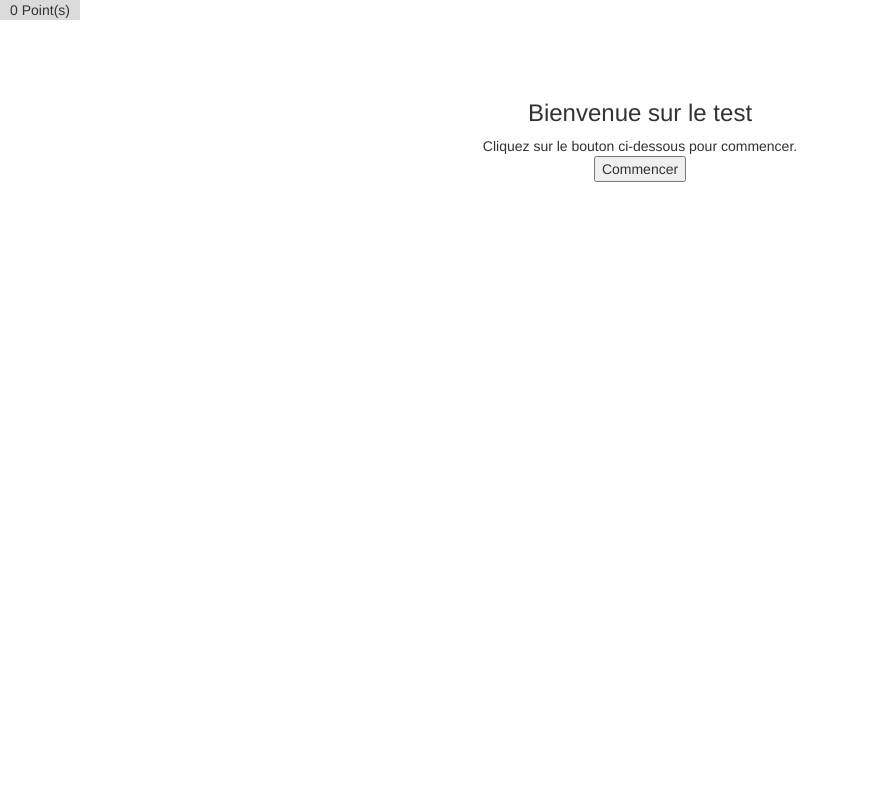
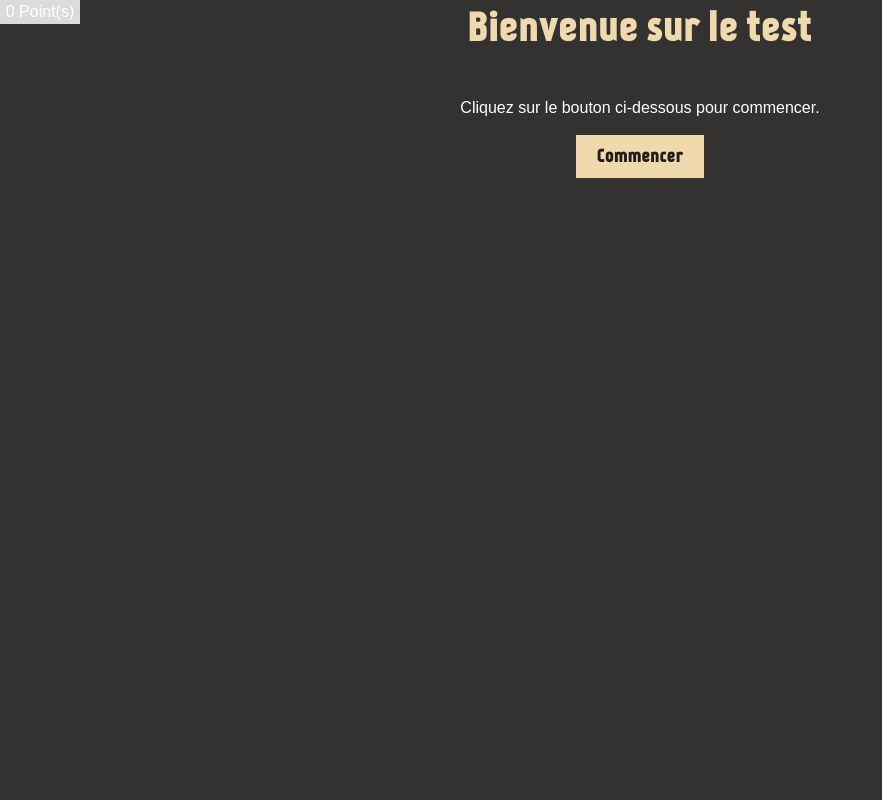
Before and after one commit to Pierre3f4/quizTestPhp, a PHP site: page / in a window 1280 px wide. Shown: the whole page, without its empty margins (0-882 px from the left). Run offline with PHP 8.4, Linux system fonts and the light colour scheme; some libraries are stand-ins or nearby versions.

Commit message:
styles avancé

```diff
--- a/config.php
+++ b/config.php
@@ -5,7 +5,7 @@
 		'user' => 'root',
 		'pwd' => ''
 	);
-	$themePath = 'theme/bootstrap/';
+	$themePath = 'theme/je-parle-quebecois/';
 	$metaDescription = 'Quizz test PHP';
 	$googleAnalyticsId = 'UA-XXXXX-Y';
 
--- a/index.php
+++ b/index.php
@@ -18,15 +18,15 @@
         <link rel="manifest" href="site.webmanifest">
         <link rel="apple-touch-icon" href="icon.png">
         <!-- Place favicon.ico in the root directory -->
-
+        <?php
+            include($themePath . 'header.php');
+            include($themePath . 'question.php');
+        ?>
         <link rel="stylesheet" href="css/normalize.css">
         <link rel="stylesheet" href="css/main.css">
         <link rel="stylesheet" href="css/style.css">
         <link rel="stylesheet" href="<?php echo $themePath . 'css/style.css' ?>">
-        <?php
-            include($themePath . 'header.php');
-            include($themePath . 'question.php');
-        ?>
+
 
     </head>
     <body>
--- /dev/null
+++ b/theme/je-parle-quebecois/css/style.css
@@ -0,0 +1,130 @@
+@font-face {
+    font-family: 'kankinregular';
+    src: url('fonts/kankin-webfont.eot');
+    src: url('fonts/kankin-webfont.eot?#iefix') format('embedded-opentype'),
+         url('fonts/kankin-webfont.woff2') format('woff2'),
+         url('fonts/kankin-webfont.woff') format('woff'),
+         url('fonts/kankin-webfont.ttf') format('truetype');
+    font-weight: normal;
+    font-style: normal;
+}
+html, body, .question-wrapper{
+	position: relative;
+    height: 100%;
+}
+body{
+    font-family: Arial, serif;
+    font-size: 16px;
+    color: #fff;
+    background-color: #343231;
+    line-height: 150%;
+}
+h3{
+    margin: 0;
+    line-height: 140%;
+    font-size: 40px;
+    margin-bottom: 20px;
+    font-family: 'kankinregular';
+    color: #f0d9ad;
+    margin-bottom: 40px;
+}
+.bg-marron {
+    background-color: #211d1e;
+    padding: 3px 5px;
+}
+.color-white{
+	color: #fff;
+}
+.display-table{
+	display: table;
+    width: 100%;
+    min-height: 100%;
+}
+.display-cell{
+	display: table-cell;
+	vertical-align: middle;
+}
+.points-wrapper{
+	position: absolute;
+	top: 0;
+	left: 0;
+	background-color: #dbdbdb;
+	width: 80px;
+	text-align: center;
+}
+.question-wrapper{
+	text-align: center;
+}
+
+
+/*----------------------------------------------*/
+/*-------Gestion des radio button et check box---------*/
+/*--------------------------------------------------*/
+.options-wrapper{
+  display: inline-block;
+}
+.options-inner{
+  display: flex;
+  flex-direction: column;
+}
+.option{
+    font-size: 22px;
+    color: #f3f3f3;
+    font-family: arial, sans-serif;
+    cursor: pointer;
+    text-align: left;
+	padding-left: 40px;
+	margin-bottom: 20px;
+}
+.option.option-multichoise{
+	background: url(../images/radio-btn.png) left 4px no-repeat transparent;
+}
+.option.option-multichoise.selected{
+	background: url(../images/radio-btn-checked.png) left 4px no-repeat transparent;
+	font-weight: normal;
+}
+
+.option.good{
+	text-decoration: none;
+}
+.option.selected.bad,
+.option.option-multichoise.selected.good{
+	color: #f3f3f3;
+}
+.option.option-multichoise.selected.good:after {
+	margin-left: 10px;
+	content: "\f164";
+	font-family: FontAwesome;
+	font-weight: normal;
+	font-style: normal;
+	display: inline-block;
+	text-decoration: inherit;
+}
+.option.option-multichoise.selected.bad:after {
+	margin-left: 10px;
+	content: "\f165";
+	font-family: FontAwesome;
+	font-weight: normal;
+	font-style: normal;
+	display: inline-block;
+	text-decoration: inherit;
+}
+button {
+	margin-top: 15px;
+	margin-bottom: 15px;
+	text-decoration: none;
+	font-size: 18px;
+	font-family: 'kankinregular';
+	display: inline;
+	padding: 10px 20px 10px 20px;
+	background-color: #f0d9ad;
+	border: 1px solid #f0d9ad;
+	color: #211d1e;
+	text-align: center;
+}
+
+button:hover {
+	background-color: #211d1e;
+	border: 1px solid #f0d9ad;
+	color: #fff;
+}
--- /dev/null
+++ b/theme/je-parle-quebecois/header.php
@@ -0,0 +1,3 @@
+<link rel="stylesheet" href="https://maxcdn.bootstrapcdn.com/bootstrap/3.3.7/css/bootstrap.min.css" integrity="sha384-BVYiiSIFeK1dGmJRAkycuHAHRg32OmUcww7on3RYdg4Va+PmSTsz/K68vbdEjh4u" crossorigin="anonymous">
+<script src="https://cdnjs.cloudflare.com/ajax/libs/gsap/1.20.3/TweenMax.min.js"></script>
+<link rel="stylesheet" href="https://cdnjs.cloudflare.com/ajax/libs/font-awesome/4.7.0/css/font-awesome.css">
--- /dev/null
+++ b/theme/je-parle-quebecois/question.php
@@ -0,0 +1,28 @@
+<?php
+	function themeQuestion($libele, $options, $submit, $next){
+		$output = "";
+
+		$output .= "<div class='display-table'>";
+			$output .= "<div class='display-cell'>";
+				$output .= "<div class='container'>";
+					$output .= "<div class='row'>";
+						$output .= "<div class='col-md-8 col-md-offset-2'>";
+							$output .= "<div class='libele-wrapper'><h3><span class='bg-marron'>$libele</span></h3></div>";
+							$output .= "<div class='options-wrapper'>";
+								$output .= "<div class='options-inner'>";
+									$output .= $options;
+								$output .= "</div>";
+							$output .= "</div>";
+							$output .= "<div class='submit-wrapper'>";
+								$output .= $submit;
+							$output .= "</div>";
+							$output .= "<div class='feedback-wrapper'>";
+								$output .= $next;
+							$output .= "</div>";
+						$output .= "</div>";
+					$output .= "</div>";
+				$output .= "</div>";
+		$output .= "</div>";
+		return $output;
+	}
+?>
```
Also changed, not shown: theme/je-parle-quebecois/body.php (added), theme/je-parle-quebecois/css/fonts/kankin-webfont.ttf (added), theme/je-parle-quebecois/css/fonts/kankin-webfont.woff (added), theme/je-parle-quebecois/css/fonts/kankin-webfont.woff2 (added), theme/je-parle-quebecois/images/radio-btn-checked.png (added), theme/je-parle-quebecois/images/radio-btn.png (added), 1 other file.
